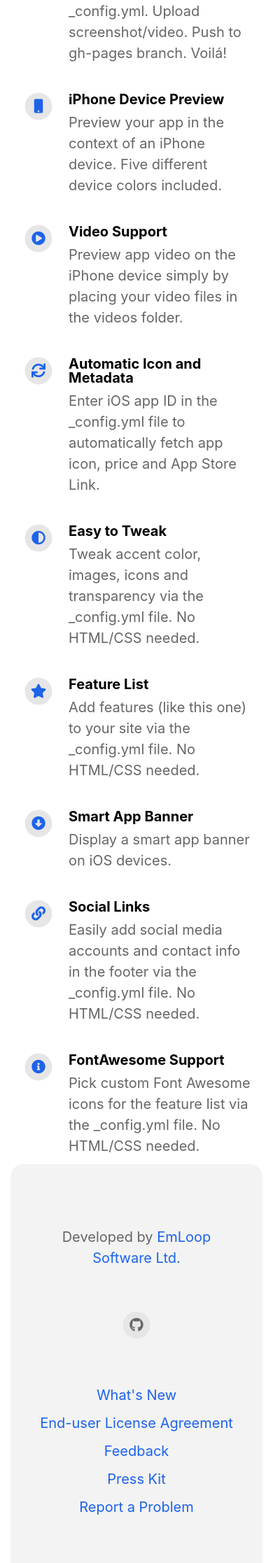
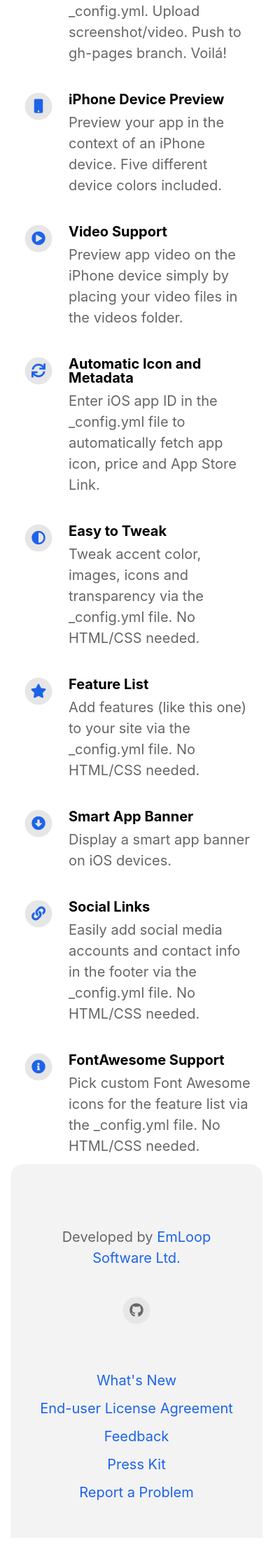
Before and after one commit to EmLoopSoftware/EmSafe-Web, a Jekyll site: the page built from index.html, in a window 390 px wide. Shown: the part 1293-3527 px from the top of the page at 70% size. Built offline with Jekyll 4.4.1, drawn with Linux system fonts in a browser that asks for light colours; nearby versions of some CDN libraries; after the commit the page ends 3491 px from its top, so only the background shows below that.

Commit message:
Update layout.scss

```diff
--- a/_sass/layout.scss
+++ b/_sass/layout.scss
@@ -641,7 +641,7 @@ footer {
 .footerLinks {
 	display: flex;
 	text-align: center;
-	padding-bottom: 35px;
+	padding-bottom: 20px;
 }
 
 .footerLinks a {
@@ -680,7 +680,7 @@ footer {
 		width: 100%;
 		text-align: center;
 		padding-top: 54px;
-		padding-bottom: 61px;
+		padding-bottom: 40px;
 	}
 
 	.footerIcons {
```
